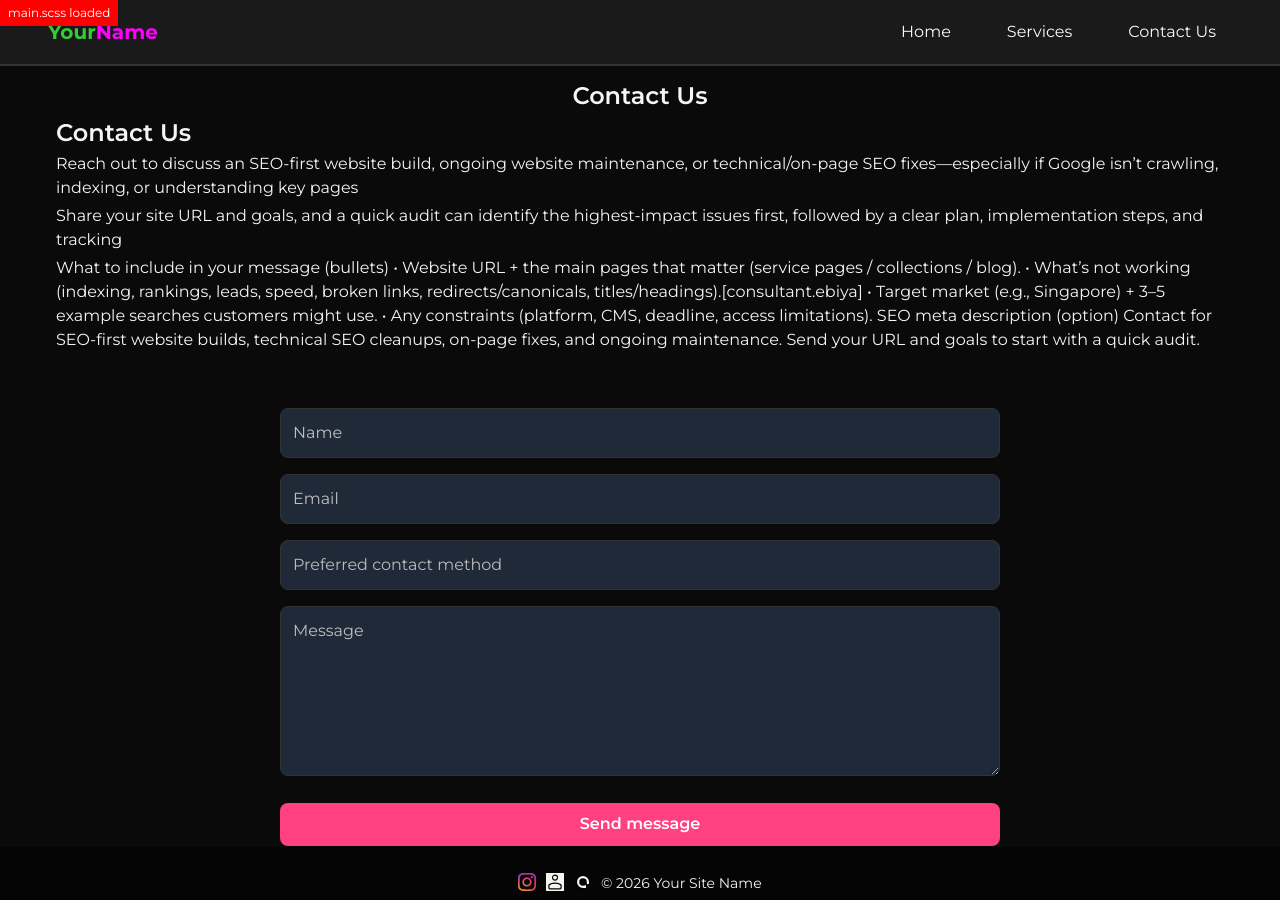
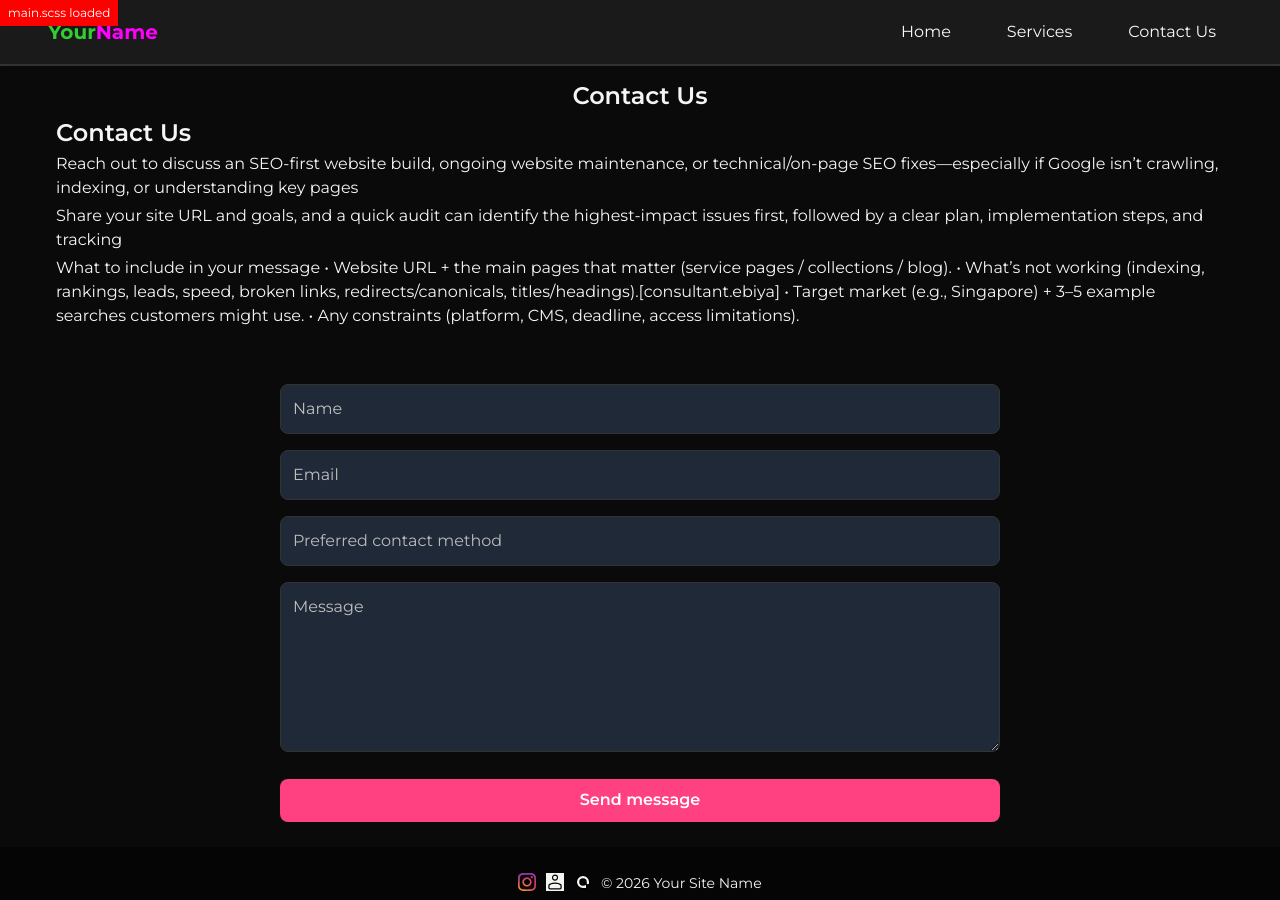
Before and after one commit to m33lucky-benny/test, a Jekyll site: the page built from contactus.html, in a window 1280 px wide. Built offline with Jekyll 4.4.1, drawn with Linux system fonts in a browser that asks for light colours.

Commit message:
Update contactus.html

```diff
--- a/contactus.html
+++ b/contactus.html
@@ -8,13 +9,13 @@ permalink: /contact/
 <h2>Contact Us</h2>
 <p>Reach out to discuss an SEO-first website build, ongoing website maintenance, or technical/on-page SEO fixes—especially if Google isn’t crawling, indexing, or understanding key pages</p>
 <p>Share your site URL and goals, and a quick audit can identify the highest-impact issues first, followed by a clear plan, implementation steps, and tracking</p>
-<p>What to include in your message (bullets)
+<p>
+What to include in your message
 •	Website URL + the main pages that matter (service pages / collections / blog).
 •	What’s not working (indexing, rankings, leads, speed, broken links, redirects/canonicals, titles/headings).[consultant.ebiya]
 •	Target market (e.g., Singapore) + 3–5 example searches customers might use.
 •	Any constraints (platform, CMS, deadline, access limitations).
-SEO meta description (option)
-Contact for SEO-first website builds, technical SEO cleanups, on-page fixes, and ongoing maintenance. Send your URL and goals to start with a quick audit.</p>
+</p>
 {% include contact-form.html %}
 
 
```
Also changed, not shown: other parts of contactus.html (+1 -0 lines).
